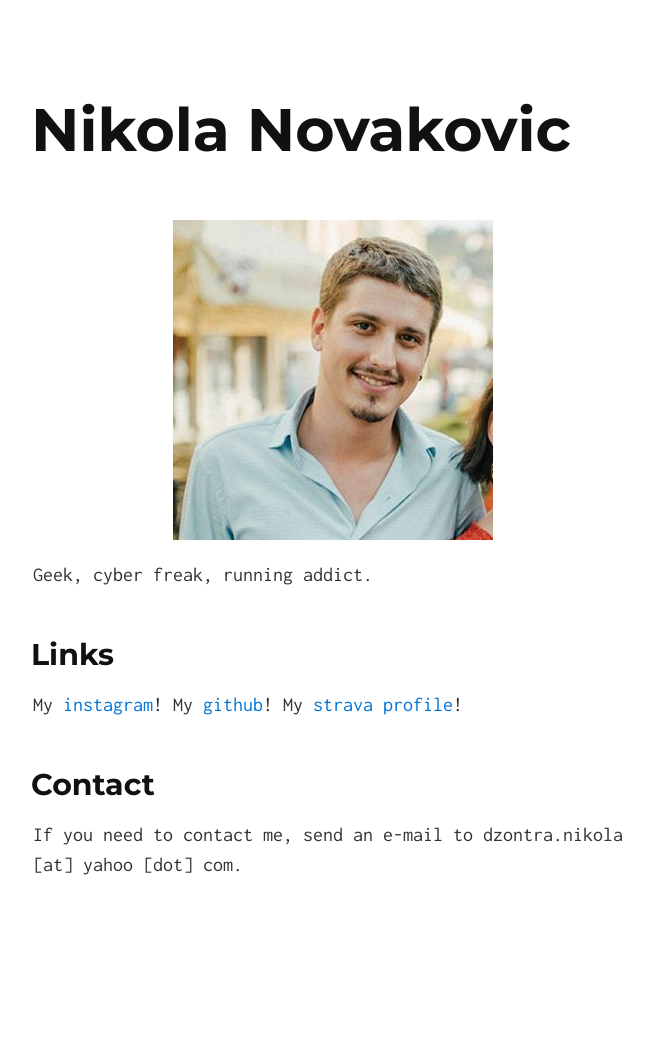
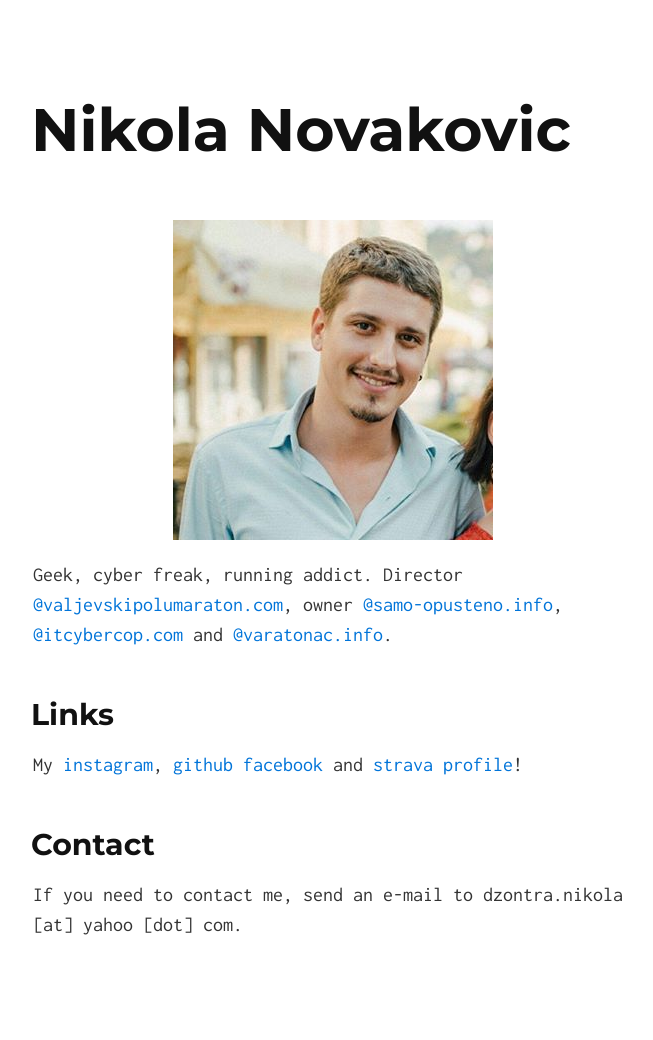
Before and after one commit to Dzonny/dzonny.github.io, a Jekyll site: the page built from index.html, in a window 1280 px wide. Shown: the whole page, without its empty margins (307-960 px from the left). Built offline with Jekyll 4.4.1, drawn with Linux system fonts in a browser that asks for light colours; before the commit the page ends 980 px from its top, so only the background shows below that.

Commit message:
Update index.md

```diff
--- a/_includes/index.md
+++ b/_includes/index.md
@@ -1,12 +1,11 @@
 ![edgurgel](public/dzontra.jpg)
 
 Geek, cyber freak, running addict.
+Director [@valjevskipolumaraton.com](http://valjevskipolumaraton.com/), owner [@samo-opusteno.info](http://samo-opusteno.info/), [@itcybercop.com](http://itcybercop.com/) and [@varatonac.info](http://varatonac.info).
 
 ## Links
 
-My [instagram](https://www.instagram.com/dzontra)!
-My [github](https://github.com/Dzonny/)!
-My [strava profile](https://www.strava.com/athletes/20977202)!
+My [instagram](https://www.instagram.com/dzontra), [github](https://github.com/Dzonny/) [facebook](https://sr-rs.facebook.com/dzontra.nikola) and [strava profile](https://www.strava.com/athletes/20977202)!
 
 
 ## Contact
```
